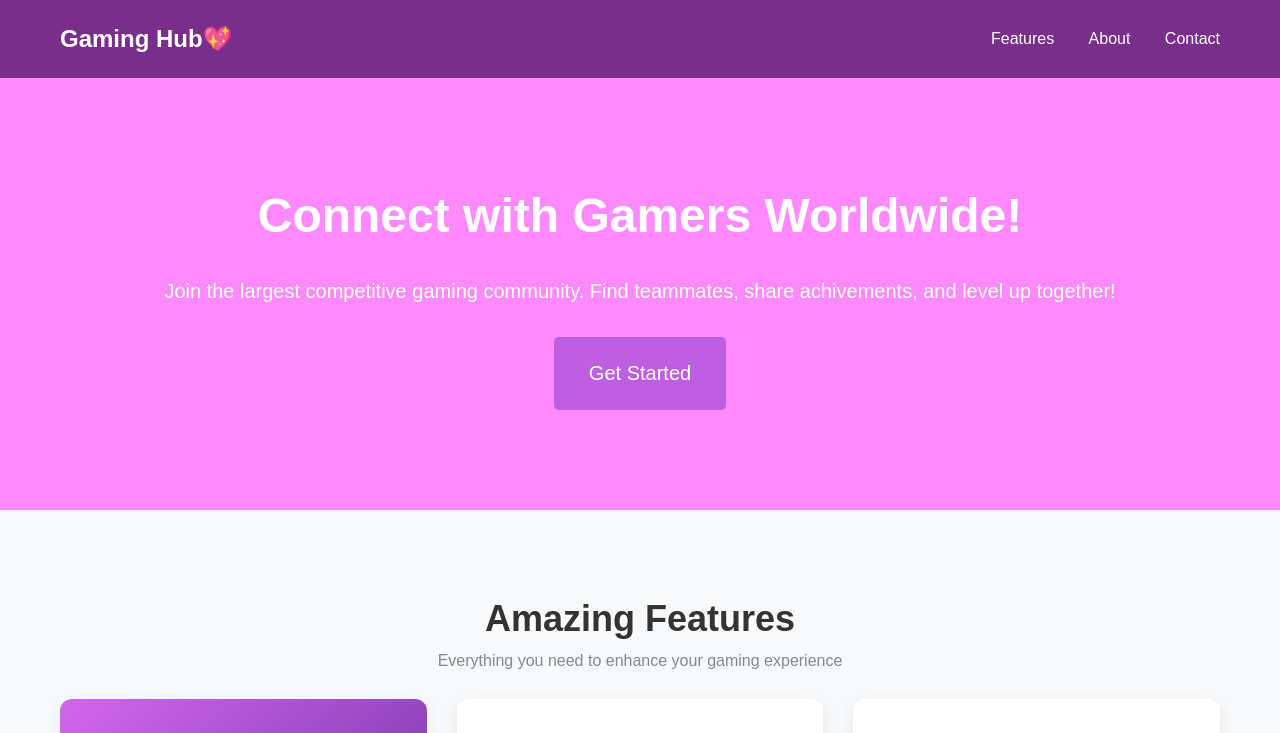
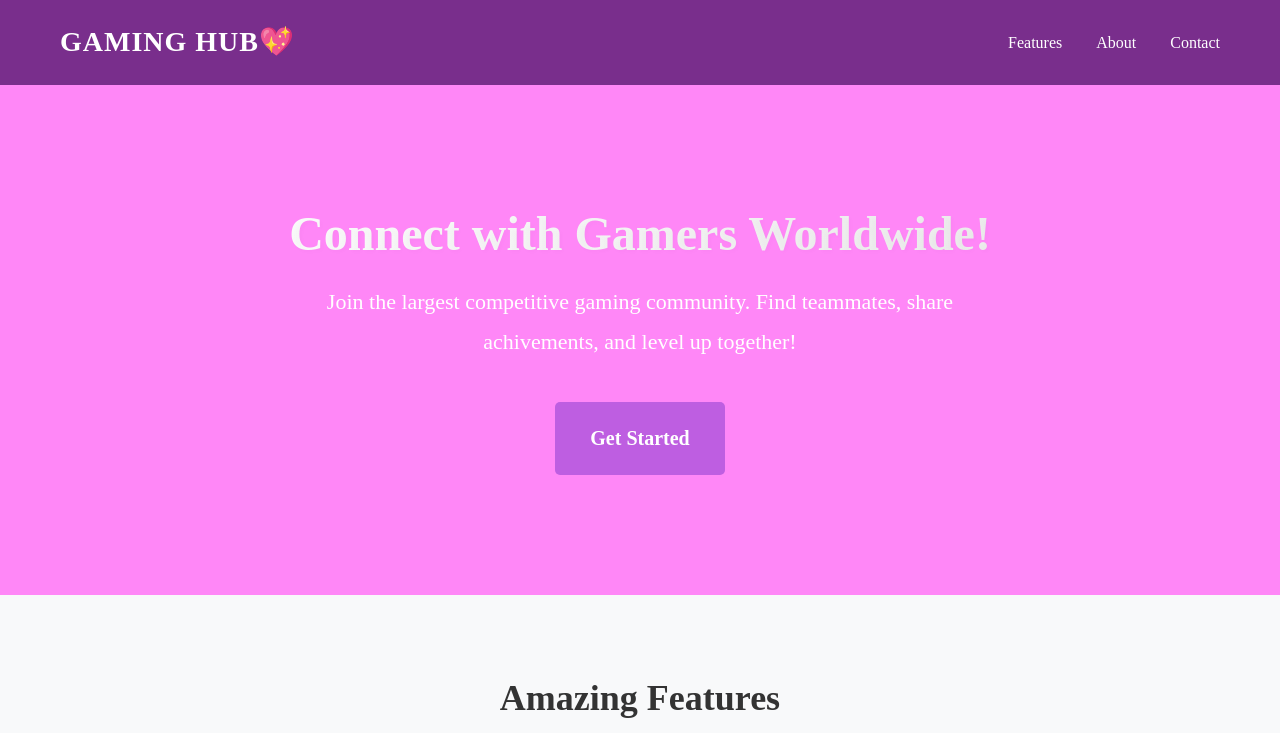
Before and after one commit to tysuw29/Unit2-Gamehub-Project, a plain HTML site: page Lesson8-Flexbox Card Layouts/index.html in a window 1280 px wide. Shown: the top 733 px of the page. Drawn offline with Linux system fonts and the light colour scheme; a web font is replaced by a local one.

Commit message:
lesson 9 complete

```diff
--- a/Lesson8-Flexbox Card Layouts/index.html
+++ b/Lesson8-Flexbox Card Layouts/index.html
@@ -5,7 +5,11 @@
     <meta name="viewport" content="width=device-width, initial-scale=1.0">
     <title>GameHub - Your Gaming Community</title>
     <link rel="stylesheet" href="style.css">
-</head>
+    <link rel="preconnect" href="https://fonts.googleapis.com">
+    <link rel="preconnect" href="https://fonts.gstatic.com" crossorigin>
+    <link rel="preconnect" href="https://fonts.googleapis.com">
+    <link rel="preconnect" href="https://fonts.gstatic.com" crossorigin>
+    <link href="https://fonts.googleapis.com/css2?family=Stack+Sans+Notch:wght@200..700&display=swap" rel="stylesheet">
 <body>
     <header class="main-header">
         <div class="container">
--- a/Lesson8-Flexbox Card Layouts/style.css
+++ b/Lesson8-Flexbox Card Layouts/style.css
@@ -28,9 +28,11 @@ body {
 }
 
 .logo {
-    font-size: 24px;
-    font-weight: bold;
+    font-size: 28px;
+    font-weight: 700;
     color: #ffffff;
+    letter-spacing: 1px;
+    text-transform: uppercase;
     transition: transform 0.3s ease;
 }
 
@@ -67,6 +69,11 @@ body {
     font-size: 48px;
     margin-bottom: 20px;
     transition: color 0.3s ease, transform 0.3s ease;
+    text-shadow: 2px 2px 4px rgba(0,0,0,0.02);
+    background: linear-gradient(135deg, #ffffff 0%, #e7e7e7 100%);
+    -webkit-background-clip: text;
+    -webkit-text-fill-color: transparent;
+    background-clip: text;
 }
 
 .hero-title:hover {
@@ -86,6 +93,8 @@ body {
     border-radius: 5px;
     cursor: pointer;
     transition: transform 0.3s ease, opacity 0.3s ease;
+    font-weight: 600;
+    font-family: Stack Sans Notch;
 }
 
 .btn:hover {
@@ -160,3 +169,54 @@ feature-icon {
     transform: translateY(-10px);
     box-shadow: 0 10px 25px rgba(0,0,0,0.15);
 }
+
+body {
+    font-family: Stack Sans Notch;
+    line-height: 1.6;
+    color: #333;
+}
+
+h1 {
+    font-size: 56px;
+    font-weight: 700;
+    line-height: 1.2;
+}
+
+h2 {
+    font-size: 36px;
+    font-weight: 600;
+    line-height: 1.3;
+    margin-bottom: 15px;
+}
+
+h3 {
+    font-size: 24px;
+    font-weight: 600;
+    margin-bottom: 10px;
+}
+
+p {
+    font-size: 18px;
+    line-height: 1.8;
+    margin-bottom: 15px;
+}
+
+.hero-title {
+    margin-bottom: 20px;
+    text-shadow: 2px 2px 4px rgba(0,0,0,0.02);
+}
+
+.hero {
+    background-color: #ff87f7;
+    color: #ffffff;
+    padding: 120px 0;
+    text-align: center;
+}
+
+.hero-subtitle {
+    font-size: 22px;
+    margin-bottom: 40px;
+    max-width: 700px;
+    margin-left: auto;
+    margin-right: auto;
+}
```
